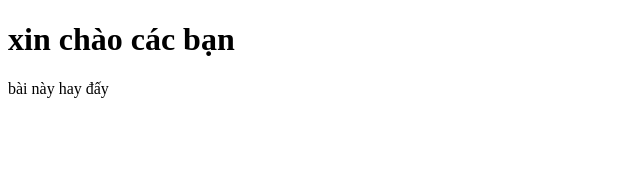
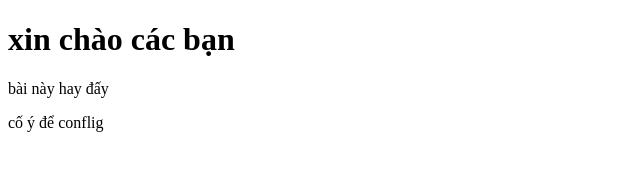
Before and after one commit to tuan1408/Start-learn-github, a plain HTML site: page index.html in a window 1280 px wide. Shown: the whole page, without its empty margins (0-640 px from the left). Drawn offline with Linux system fonts and the light colour scheme.

Commit message:
Update index.html

```diff
--- a/index.html
+++ b/index.html
@@ -9,5 +9,6 @@
 <body>
     <h1>xin chào các bạn</h1>
     <p>bài này hay đấy</p>
+    <p>cố ý để conflig</p>
 </body>
 </html>
```
